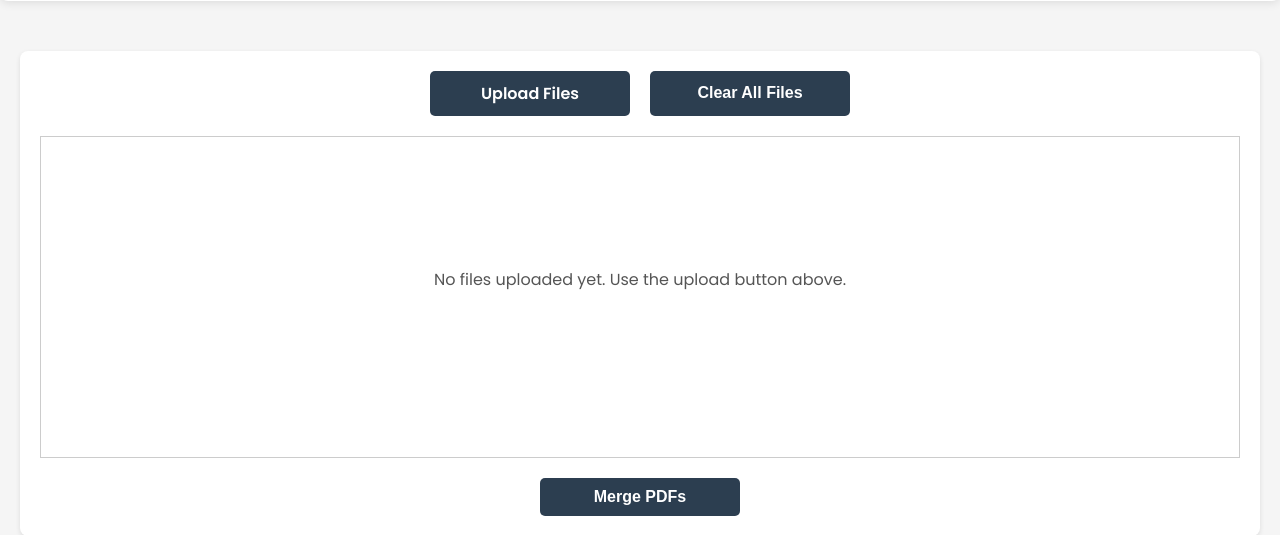
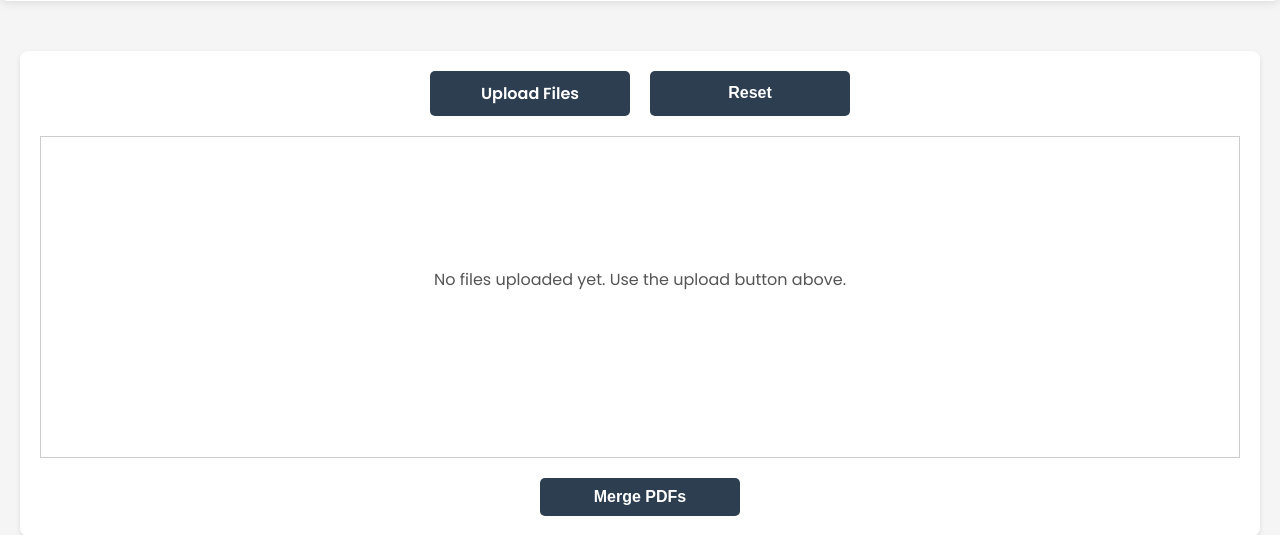
Before and after one commit to Blazzzin/FormatX, a Flask app: page /pdf-merge in a window 1280 px wide. Shown: the part 442-977 px from the top of the page. Run offline with Flask 3, Linux system fonts and the light colour scheme; some libraries are stand-ins or nearby versions.

Commit message:
Update pdf-merge.html
Change the "Clear All Files" button name to "Reset"

```diff
--- a/templates/pdf-merge.html
+++ b/templates/pdf-merge.html
@@ -60,7 +60,7 @@
         <form id="mergeForm" action="/pdf-merge" method="POST" enctype="multipart/form-data">
             <div class="button-container">
                 <label for="file-input" class="custom-file-upload">Upload Files</label>
-                <button type="button" class="clear-files" onclick="window.location.reload()">Clear All Files</button>
+                <button type="button" class="clear-files" onclick="window.location.reload()">Reset</button>
             </div>
             <input type="file" id="file-input" name="files[]" accept="application/pdf" multiple>
             <p id="file-limit-message" style="color: red; display: none;">Maximum of 20 files allowed*</p>
```
